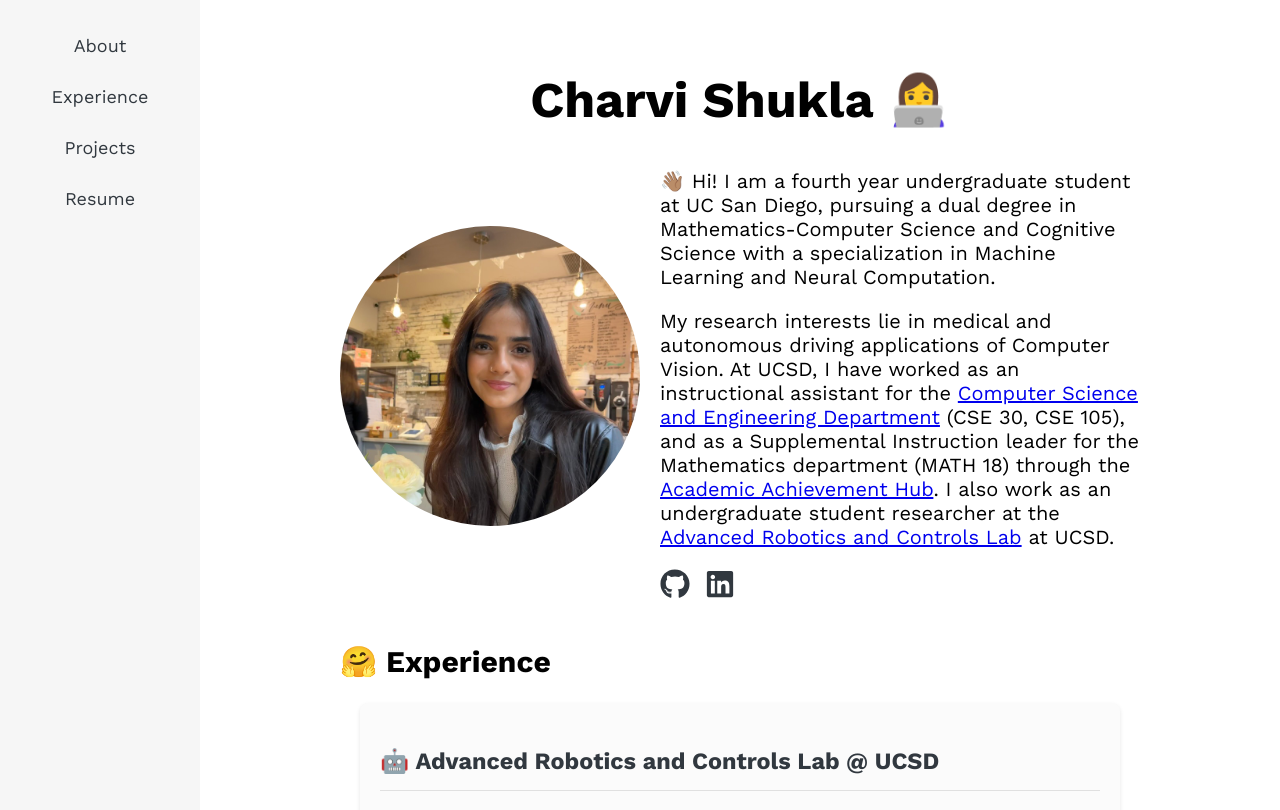
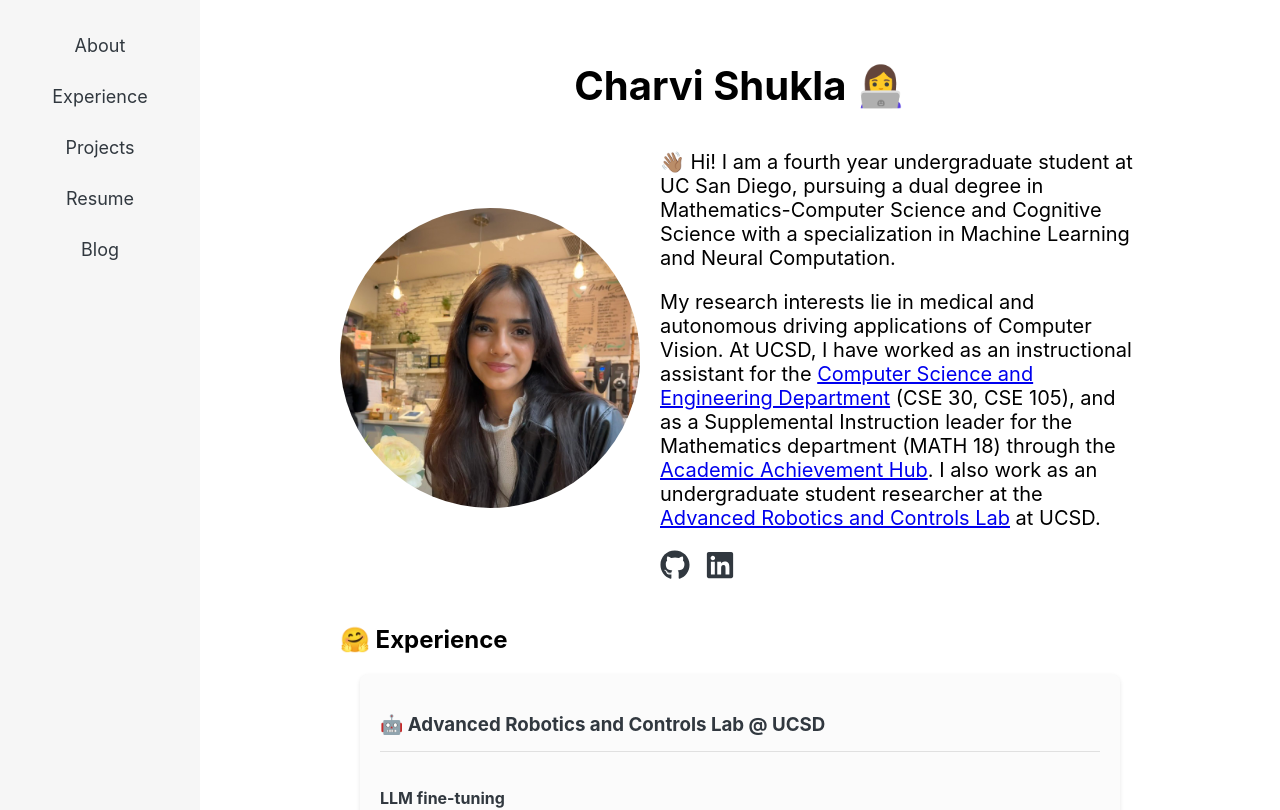
Before and after one commit to charvishukla/charvi-website, a Next.js app: page / in a window 1280 px wide. Shown: the top 810 px of the page. Built offline with nearby package versions, Linux system fonts and the light colour scheme.

Commit message:
Add blog page, change font

```diff
--- a/src/app/SideNav.js
+++ b/src/app/SideNav.js
@@ -17,6 +17,7 @@ const SideNav = ({ isOpen, isMobile, onClose }) => {
       <Link href="#experience" className={styles.item} onClick={handleLinkClick}>Experience</Link>
       <Link href="#projects" className={styles.item} onClick={handleLinkClick}>Projects</Link>
       <Link href="#resume" className={styles.item} onClick={handleLinkClick}>Resume</Link>
+      <Link href="blog" className={styles.item} onClick={handleLinkClick}>Blog</Link>
     </nav>
   );
 };
--- a/src/app/globals.css
+++ b/src/app/globals.css
@@ -1,5 +1,5 @@
 
-body {
+/* body {
     font-family: var(--font-family-sans);
 }
 
@@ -11,3 +11,10 @@ html {
   body {
     font-size: 1rem;
   }
+
+   */
+
+   body {
+    font-family: -apple-system, BlinkMacSystemFont, "Segoe UI", Roboto, "Helvetica Neue", Arial, sans-serif;
+    font-weight: 400;
+  }
--- a/src/app/layout.js
+++ b/src/app/layout.js
@@ -1,8 +1,4 @@
-import { Work_Sans } from "next/font/google";
 import "./globals.css";
-
-// Load Work Sans font with specific weights (e.g., 400 for normal, 700 for bold)
-const workSans = Work_Sans({ subsets: ["latin"], weight: ["400", "500", "700"] });
 
 export const metadata = {
   icons: {
@@ -15,7 +11,7 @@ export const metadata = {
 export default function RootLayout({ children }) {
   return (
     <html lang="en">
-      <body className={workSans.className}>{children}</body>
+      <body>{children}</body>
     </html>
   );
 }
```
Also changed, not shown: src/app/blog/page.js (added, +17 -0 lines).
